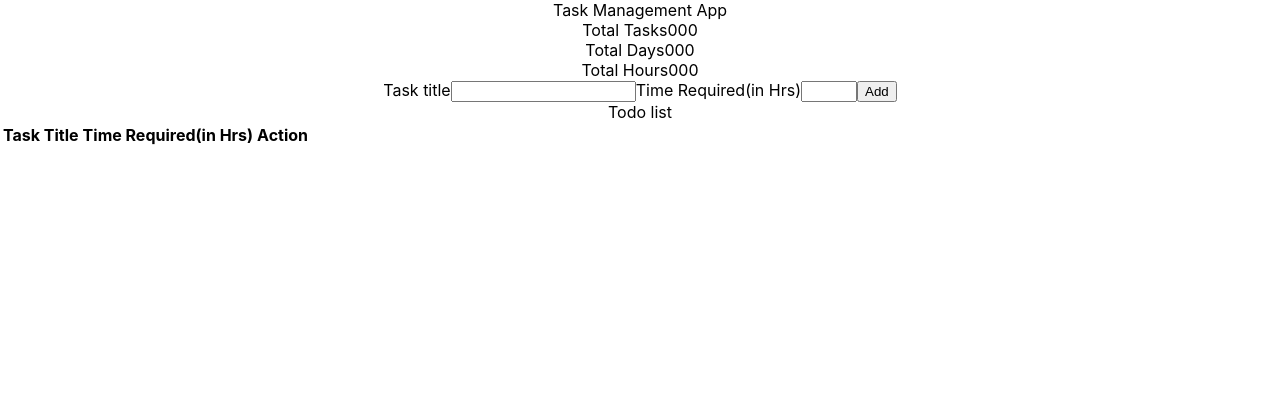
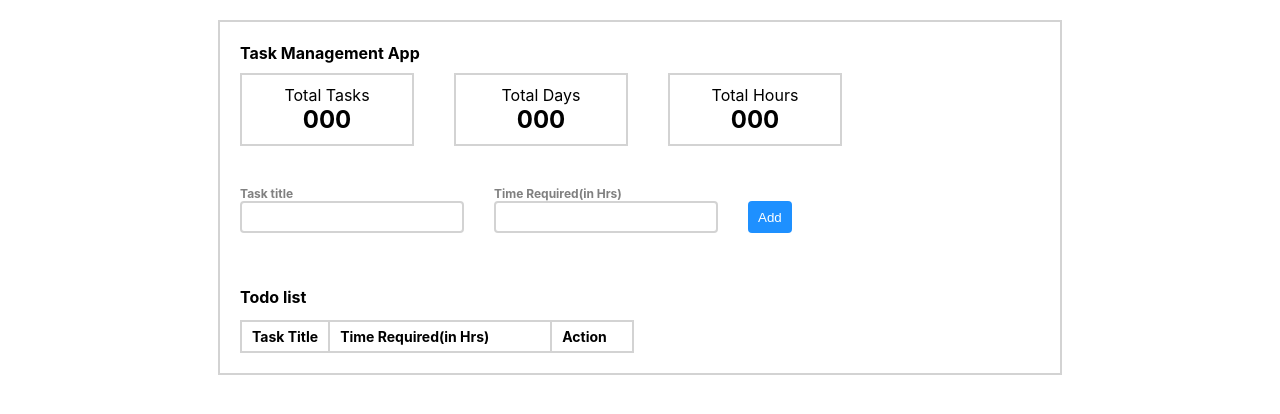
Before and after one commit to PPVphilosopher/mf-todo, a React (Create React App) app: page / in a window 1280 px wide. Shown: the top 414 px of the page. Built offline with nearby package versions, Linux system fonts and the light colour scheme.

Commit message:
feat: add style

```diff
--- a/src/App.scss
+++ b/src/App.scss
@@ -1,3 +1,14 @@
 .App {
-  text-align: center;
+  display: flex;
+  flex-direction: column;
+  gap: 40px;
+  padding: 10px 20px 20px;
+  max-width: 800px;
+  border: 2px solid lightgray;
+  margin: 20px auto;
+
+  h1,
+  h2 {
+    font-size: 16px;
+  }
 }
--- a/src/App.tsx
+++ b/src/App.tsx
@@ -7,11 +7,17 @@ export const App = () => {
 
   return (
     <div className='App'>
-      Task Management App
-      <TaskStat list={list} />
+      <div>
+        <h1>Task Management App</h1>
+        <TaskStat list={list} />
+      </div>
+
       <TaskForm addTask={addTask} />
-      Todo list
-      <TaskList list={list} deleteTask={deleteTask} />
+
+      <div>
+        <h2>Todo list</h2>
+        <TaskList list={list} deleteTask={deleteTask} />
+      </div>
     </div>
   )
 }
--- a/src/components/TaskForm/TaskForm.tsx
+++ b/src/components/TaskForm/TaskForm.tsx
@@ -9,12 +9,7 @@ type Props = {
 }
 
 export const TaskForm = ({ addTask }: Props) => {
-  const {
-    register,
-    handleSubmit,
-    formState: { errors },
-    reset,
-  } = useForm<Inputs>()
+  const { register, handleSubmit, reset } = useForm<Inputs>()
 
   const onSubmit: SubmitHandler<Inputs> = (data) => {
     const { title, time } = data
@@ -23,28 +18,30 @@ export const TaskForm = ({ addTask }: Props) => {
   }
 
   return (
-    <div className='TaskForm'>
-      <form onSubmit={handleSubmit(onSubmit)}>
+    <form className='TaskForm' onSubmit={handleSubmit(onSubmit)}>
       <label>
-          Task title
-          <input maxLength={128} required {...register('title')} />
-          {errors.title && <span>title is required</span>}
+        <div className='TaskForm__label'>Task title</div>
+        <input
+          className='TaskForm__input'
+          maxLength={128}
+          required
+          {...register('title')}
+        />
       </label>
 
       <label>
-          Time Required(in Hrs)
+        <div className='TaskForm__label'>Time Required(in Hrs)</div>
         <input
+          className='TaskForm__input'
           type='number'
           min={0}
           max={24}
           required
           {...register('time')}
         />
-          {errors.time && <span>invalid time</span>}
       </label>
 
-        <input type='submit' value='Add' />
+      <input className='TaskForm__submit' type='submit' value='Add' />
     </form>
-    </div>
   )
 }
--- a/src/components/TaskForm/style.scss
+++ b/src/components/TaskForm/style.scss
@@ -1,2 +1,36 @@
 .TaskForm {
+  display: flex;
+  gap: 30px;
+  align-items: flex-end;
+  flex-wrap: wrap;
+
+  &__label {
+    font-size: 12px;
+    font-weight: bold;
+    color: gray;
+  }
+
+  &__input {
+    padding: 5px 10px;
+    width: 200px;
+    border: 2px solid lightgray;
+    font-size: 16px;
+    outline: none;
+    border-radius: 4px;
+
+    &:focus {
+      border-color: dodgerblue;
+    }
+  }
+
+  &__submit {
+    height: 32px;
+    color: white;
+    background-color: dodgerblue;
+    border: none;
+    outline: none;
+    border-radius: 4px;
+    padding: 2px 10px;
+    cursor: pointer;
+  }
 }
--- a/src/components/TaskList/TaskList.tsx
+++ b/src/components/TaskList/TaskList.tsx
@@ -13,8 +13,7 @@ export const TaskList = ({ list, deleteTask }: Props) => {
   }
 
   return (
-    <div className='TaskList'>
-      <table>
+    <table className='TaskList'>
       <thead>
         <tr>
           <th>Task Title</th>
@@ -28,12 +27,16 @@ export const TaskList = ({ list, deleteTask }: Props) => {
             <td>{task.title}</td>
             <td>{task.time}</td>
             <td>
-                <button onClick={() => onDelete(task)}>Delete</button>
+              <button
+                className='TaskList__action'
+                onClick={() => onDelete(task)}
+              >
+                Delete
+              </button>
             </td>
           </tr>
         ))}
       </tbody>
     </table>
-    </div>
   )
 }
--- a/src/components/TaskList/style.scss
+++ b/src/components/TaskList/style.scss
@@ -1,2 +1,33 @@
 .TaskList {
+  border: 1px solid lightgray;
+  border-spacing: 0;
+  max-width: 100%;
+  font-size: 14px;
+  text-align: left;
+
+  th,
+  td {
+    border: 1px solid lightgray;
+    padding: 6px 10px;
+    word-break: break-all;
+  }
+
+  th {
+    &:nth-child(2) {
+      width: 200px;
+    }
+
+    &:nth-child(3) {
+      width: 60px;
+    }
+  }
+
+  &__action {
+    border: none;
+    outline: none;
+    background-color: transparent;
+    color: red;
+    text-decoration: underline;
+    cursor: pointer;
+  }
 }
--- a/src/components/TaskStat/TaskStat.tsx
+++ b/src/components/TaskStat/TaskStat.tsx
@@ -24,19 +24,19 @@ export const TaskStat = ({ list }: Props) => {
 
   return (
     <div className='TaskStat'>
-      <div>
+      <div className='TaskStat__box'>
         <span>Total Tasks</span>
-        <span>{data.count}</span>
+        <div className='TaskStat__box__value'>{data.count}</div>
       </div>
 
-      <div>
+      <div className='TaskStat__box'>
         <span>Total Days</span>
-        <span>{data.days}</span>
+        <div className='TaskStat__box__value'>{data.days}</div>
       </div>
 
-      <div>
+      <div className='TaskStat__box'>
         <span>Total Hours</span>
-        <span>{data.hours}</span>
+        <div className='TaskStat__box__value'>{data.hours}</div>
       </div>
     </div>
   )
--- a/src/components/TaskStat/style.scss
+++ b/src/components/TaskStat/style.scss
@@ -1,2 +1,17 @@
 .TaskStat {
+  display: flex;
+  flex-wrap: wrap;
+  gap: 40px;
+
+  &__box {
+    text-align: center;
+    min-width: 150px;
+    padding: 10px;
+    border: 2px solid lightgray;
+
+    &__value {
+      font-weight: bold;
+      font-size: 24px;
+    }
+  }
 }
```
Lines whose indentation alone changed are shown as unchanged.
